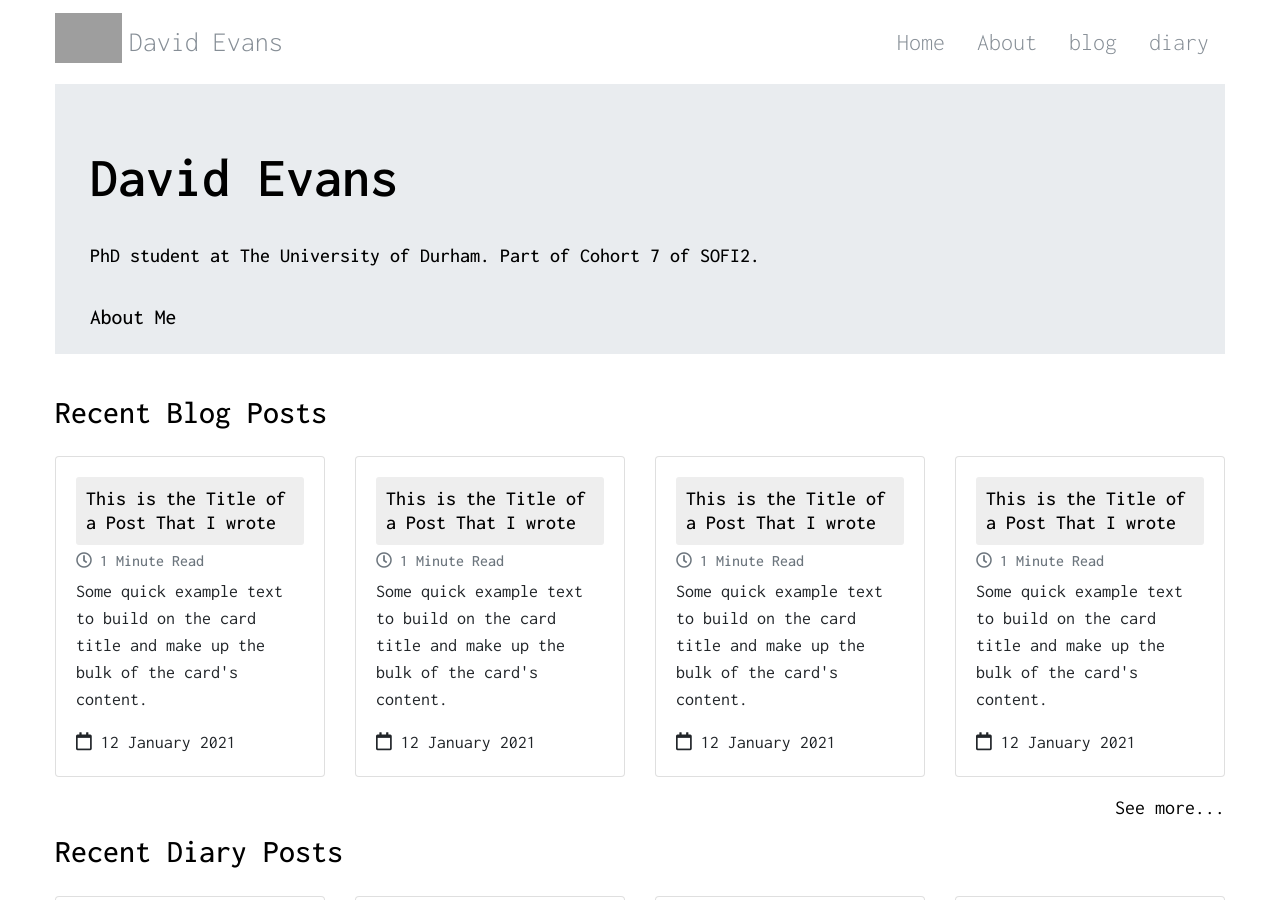
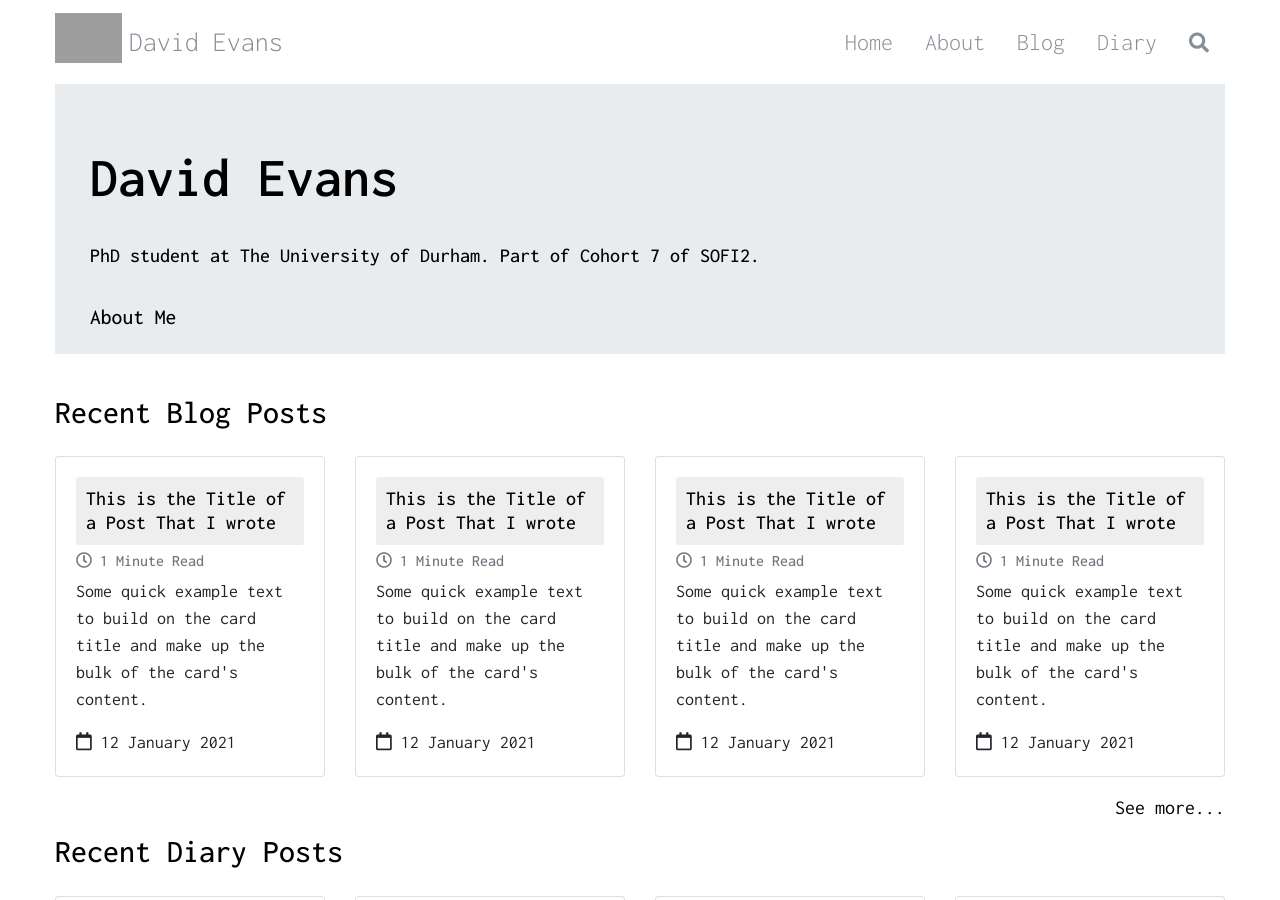
Before and after one commit to davidaevans/davidaevans.github.io, a Jekyll site: the page built from index.html, in a window 1280 px wide and 900 px high. Built offline with Jekyll 4.4.1, drawn with Linux system fonts in a browser that asks for light colours; grey boxes are pictures that could not be loaded.

Commit message:
add search icon to navbar _includes file

```diff
--- a/_data/navlinks.yml
+++ b/_data/navlinks.yml
@@ -2,7 +2,7 @@
   link: /
 - name: About
   link: /about
-- name: blog
+- name: Blog
   link: /blog
-- name: diary
+- name: Diary
   link: /diary
--- a/_includes/navbar.html
+++ b/_includes/navbar.html
@@ -18,6 +18,10 @@
 
       {% endfor %}
 
+      <li class="nav-item px-2">
+        <a class="nav-link" href="#"><i class="fas fa-search"></i></a>
+      </li>
+
     </ul>
   </div>
   </div>
```
